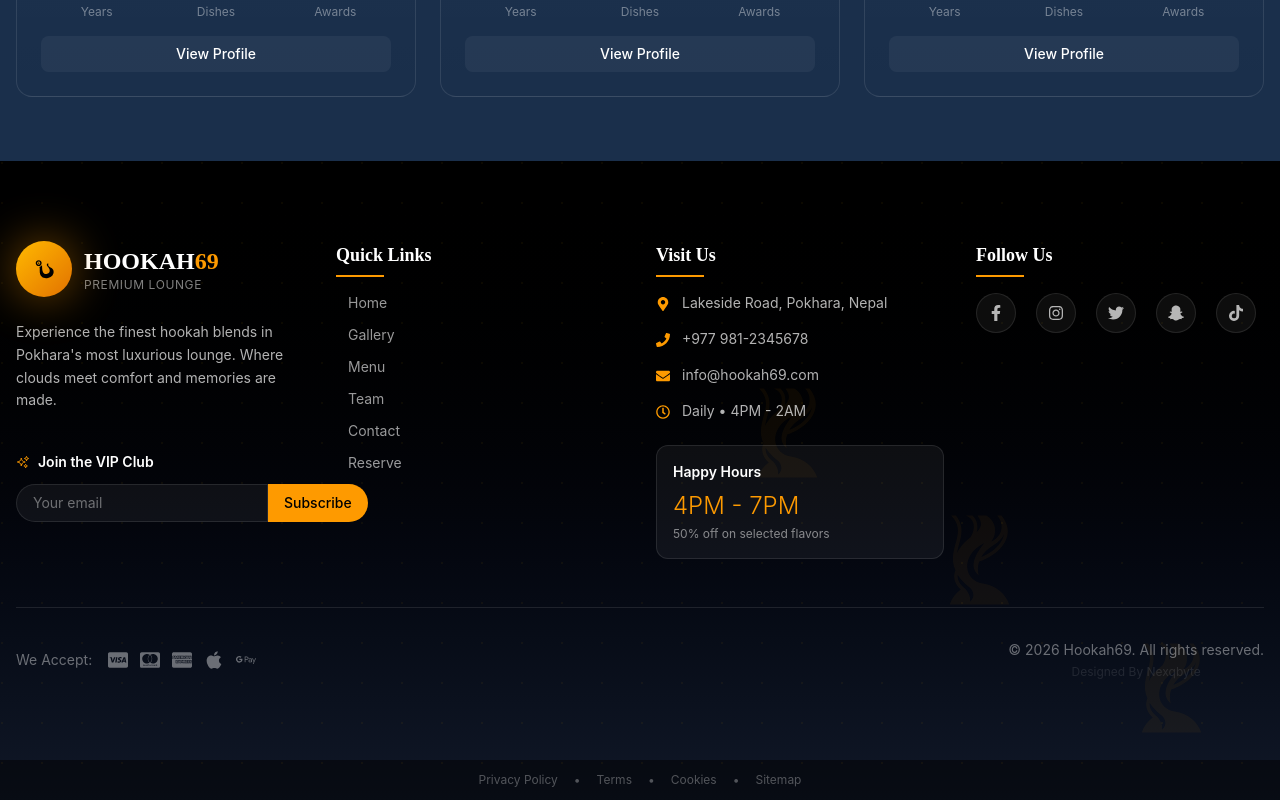
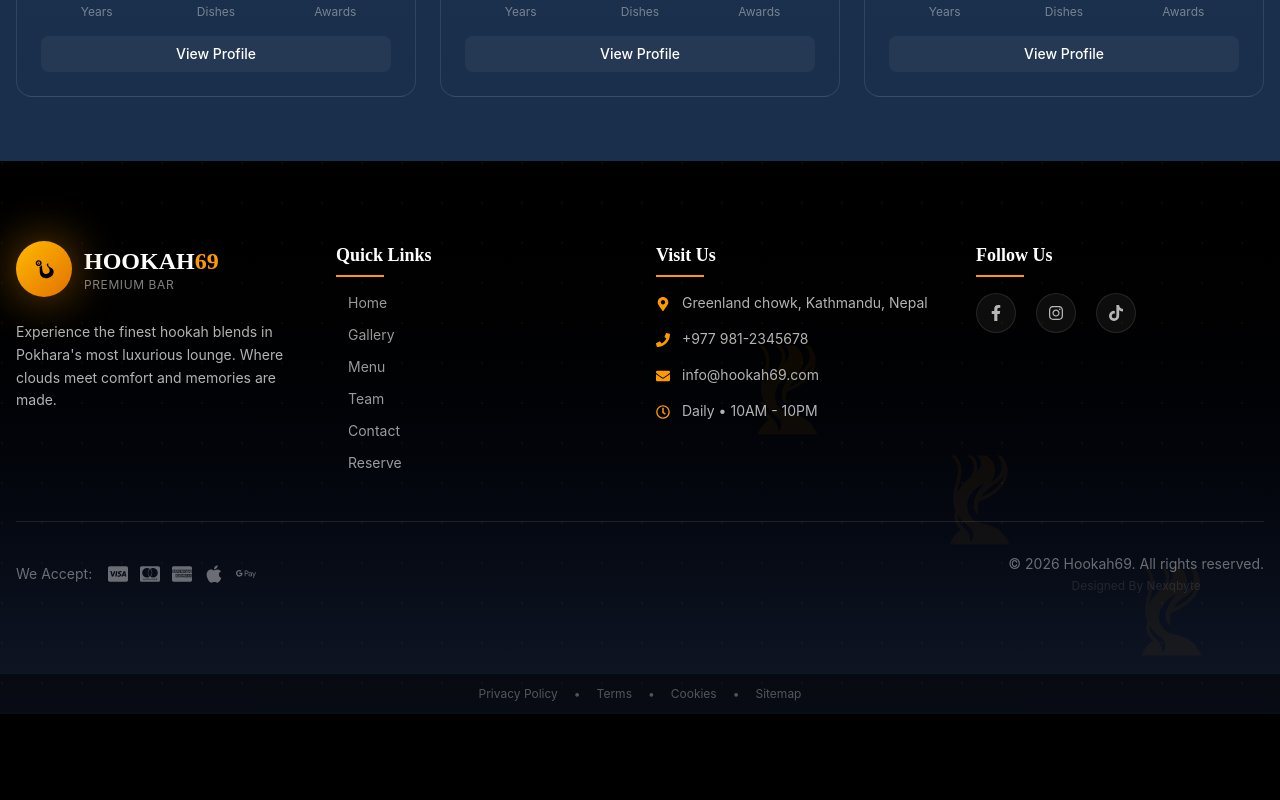
Before and after one commit to nexqbytesolution/hookah69, a Next.js app: page /team in a window 1280 px wide. Shown: the part 1643-2443 px from the top of the page. After the commit the page ends 2357 px from the top, so only its background shows below. Built offline with nearby package versions, Linux system fonts and the light colour scheme.

Commit message:
new commit new feature

```diff
--- a/src/component/Footer.jsx
+++ b/src/component/Footer.jsx
@@ -34,40 +34,28 @@ const Footer = () => {
   ];
 
   const contactInfo = [
-    { icon: FaMapMarkerAlt, text: "Lakeside Road, Pokhara, Nepal" },
+    { icon: FaMapMarkerAlt, text: "Greenland chowk, Kathmandu, Nepal" },
     { icon: FaPhone, text: "+977 981-2345678" },
     { icon: FaEnvelope, text: "info@hookah69.com" },
-    { icon: FaRegClock, text: "Daily • 4PM - 2AM" },
+    { icon: FaRegClock, text: "Daily • 10AM - 10PM" },
   ];
 
   const socialLinks = [
     {
       icon: FaFacebookF,
-      href: "https://facebook.com",
+      href: "https://www.facebook.com/profile.php?id=100085491741693&ref=NONE_ig_profile_ac",
       label: "Facebook",
       color: "hover:bg-blue-600",
     },
     {
       icon: FaInstagram,
-      href: "https://instagram.com",
+      href: "https://www.instagram.com/hookah69_official/",
       label: "Instagram",
       color: "hover:bg-pink-600",
     },
     {
-      icon: FaTwitter,
-      href: "https://twitter.com",
-      label: "Twitter",
-      color: "hover:bg-blue-400",
-    },
-    {
-      icon: FaSnapchatGhost,
-      href: "https://snapchat.com",
-      label: "Snapchat",
-      color: "hover:bg-yellow-500",
-    },
-    {
       icon: FaTiktok,
-      href: "https://tiktok.com",
+      href: "https://www.tiktok.com/@hookah696?_r=1&_t=ZS-94bU8WGpx72",
       label: "TikTok",
       color: "hover:bg-black",
     },
@@ -132,7 +120,7 @@ const Footer = () => {
                     <span className="text-amber-500">69</span>
                   </h2>
                   <p className="text-[10px] md:text-xs text-white/50 tracking-wider">
-                    PREMIUM LOUNGE
+                    PREMIUM BAR
                   </p>
                 </div>
               </div>
@@ -142,24 +130,6 @@ const Footer = () => {
               Experience the finest hookah blends in Pokhara&apos;s most
               luxurious lounge. Where clouds meet comfort and memories are made.
             </p>
-
-            {/* Newsletter Signup - Hidden on mobile to save space */}
-            <div className="pt-2 md:pt-4 hidden md:block">
-              <h4 className="text-sm font-semibold mb-3 flex items-center space-x-2">
-                <HiOutlineSparkles className="text-amber-500" />
-                <span>Join the VIP Club</span>
-              </h4>
-              <div className="flex max-w-xs">
-                <input
-                  type="email"
-                  placeholder="Your email"
-                  className="flex-1 px-4 py-2 bg-white/5 border border-white/10 rounded-l-full text-sm text-white placeholder-white/40 focus:outline-none focus:border-amber-500/50 transition-colors"
-                />
-                <button className="px-4 py-2 bg-amber-500 text-black rounded-r-full font-medium text-sm hover:bg-amber-400 transition-all hover:scale-105 transform">
-                  Subscribe
-                </button>
-              </div>
-            </div>
           </div>
 
           {/* Quick Links - 2 columns on mobile */}
@@ -204,19 +174,6 @@ const Footer = () => {
                 );
               })}
             </ul>
-
-            {/* Business Hours Badge */}
-            <div className="mt-4 md:mt-6 p-3 md:p-4 bg-white/5 rounded-xl border border-white/10">
-              <h4 className="text-xs md:text-sm font-semibold mb-1 md:mb-2">
-                Happy Hours
-              </h4>
-              <p className="text-amber-500 text-xl md:text-2xl font-light">
-                4PM - 7PM
-              </p>
-              <p className="text-white/50 text-[10px] md:text-xs mt-1">
-                50% off on selected flavors
-              </p>
-            </div>
           </div>
 
           {/* Follow Us - Social links at bottom on mobile */}
@@ -239,29 +196,10 @@ const Footer = () => {
                     className={`w-9 h-9 md:w-10 md:h-10 rounded-full bg-white/5 border border-white/10 flex items-center justify-center text-white/70 hover:text-white transition-all duration-300 ${social.color} hover:scale-110 hover:border-transparent`}
                     aria-label={social.label}
                   >
-
                     <Icon size={16} />
                   </a>
                 );
               })}
-            </div>
-
-            {/* Mobile Newsletter Signup - Only visible on mobile */}
-            <div className="mt-6 md:hidden">
-              <h4 className="text-sm font-semibold mb-3 flex items-center space-x-2">
-                <HiOutlineSparkles className="text-amber-500" />
-                <span>Join the VIP Club</span>
-              </h4>
-              <div className="flex">
-                <input
-                  type="email"
-                  placeholder="Your email"
-                  className="flex-1 px-4 py-2 bg-white/5 border border-white/10 rounded-l-full text-sm text-white placeholder-white/40 focus:outline-none focus:border-amber-500/50 transition-colors"
-                />
-                <button className="px-4 py-2 bg-amber-500 text-black rounded-r-full font-medium text-sm hover:bg-amber-400 transition-all hover:scale-105 transform">
-                  Subscribe
-                </button>
-              </div>
             </div>
           </div>
         </div>
--- a/src/component/HeroSection.jsx
+++ b/src/component/HeroSection.jsx
@@ -33,7 +33,7 @@ const HeroSection = () => {
           >
             <span className="inline-flex items-center space-x-1 md:space-x-2 text-white/80 text-[10px] md:text-sm tracking-[0.2em] uppercase">
               <HiOutlineSparkles className="text-amber-500/80 w-3 h-3 md:w-4 md:h-4" />
-              <span>Est. 2024 • Lakeside Pokhara</span>
+              <span>Est. 2023 • Greenland chowk, Kathmandu</span>
               <HiOutlineSparkles className="text-amber-500/80 w-3 h-3 md:w-4 md:h-4" />
             </span>
           </div>
@@ -101,7 +101,7 @@ const HeroSection = () => {
             </div>
             <div className="text-center">
               <div className="text-xl md:text-3xl font-light text-white">
-                100+
+                20+
               </div>
               <div className="text-[10px] md:text-sm text-white/60 tracking-wider mt-1">
                 DRINKS
@@ -124,12 +124,12 @@ const HeroSection = () => {
         <div className="flex flex-col sm:flex-row items-center justify-center gap-2 sm:gap-6 text-white/60 text-[10px] sm:text-sm">
           <div className="flex items-center space-x-2">
             <FaRegClock className="text-amber-500/80 w-3 h-3 sm:w-4 sm:h-4" />
-            <span>Open Daily • 4PM - 2AM</span>
+            <span>Open Daily • 10AM - 10PM</span>
           </div>
           <div className="hidden sm:block text-white/20">|</div>
           <div className="flex items-center space-x-2">
             <FaMapMarkerAlt className="text-amber-500/80 w-3 h-3 sm:w-4 sm:h-4" />
-            <span>Lakeside, Pokhara</span>
+            <span>Greenland chowk, Kathmandu</span>
           </div>
         </div>
       </div>
--- a/src/component/Navbar.jsx
+++ b/src/component/Navbar.jsx
@@ -62,10 +62,21 @@ const Navbar = () => {
   ];
 
   const socialIcons = [
-    { icon: FaFacebookF, href: "https://facebook.com", label: "Facebook" },
-    { icon: FaInstagram, href: "https://instagram.com", label: "Instagram" },
-    { icon: FaTiktok, href: "https://tiktok.com", label: "Tiktok" },
-    { icon: FaSnapchatGhost, href: "https://snapchat.com", label: "Snapchat" },
+    {
+      icon: FaFacebookF,
+      href: "https://www.facebook.com/profile.php?id=100085491741693&ref=NONE_ig_profile_ac",
+      label: "Facebook",
+    },
+    {
+      icon: FaInstagram,
+      href: "https://www.instagram.com/hookah69_official/",
+      label: "Instagram",
+    },
+    {
+      icon: FaTiktok,
+      href: "https://www.tiktok.com/@hookah696?_r=1&_t=ZS-94bU8WGpx72",
+      label: "Tiktok",
+    },
   ];
 
   return (
@@ -109,7 +120,7 @@ const Navbar = () => {
                   <span className="text-amber-500 ml-1">69</span>
                 </h1>
                 <span className="text-[8px] md:text-xs text-white/50 tracking-widest hidden sm:block">
-                  PREMIUM LOUNGE
+                  PREMIUM BAR
                 </span>
               </div>
             </Link>
--- a/src/component/WhyChooseUs/WhyChooseUs.jsx
+++ b/src/component/WhyChooseUs/WhyChooseUs.jsx
@@ -1,5 +1,5 @@
 "use client";
-
+import Link from "next/link";
 import { motion } from "framer-motion";
 import {
   GiHook,
@@ -74,7 +74,7 @@ const WhyChooseUs = () => {
     { icon: HiOutlineClock, text: "Open Late Night" },
     { icon: FaWifi, text: "Free High-Speed WiFi" },
     { icon: FaParking, text: "Valet Parking" },
-    { icon: HiOutlineLocationMarker, text: "Lakeside Location" },
+    { icon: HiOutlineLocationMarker, text: "Center Location" },
     { icon: FaShieldAlt, text: "Safe & Secure" },
     { icon: HiOutlineHeart, text: "Loved by Locals" },
     { icon: HiOutlineEmojiHappy, text: "Friendly Staff" },
@@ -142,10 +142,10 @@ const WhyChooseUs = () => {
           </div>
 
           <h2 className="text-4xl md:text-5xl font-bold text-white mb-4">
-            Experience the <span className="text-[#F4B400]">Best</span> Lounge
+            Experience the <span className="text-[#F4B400]">Best</span> Bar
           </h2>
           <p className="text-white/60 max-w-2xl mx-auto">
-            Discover why Hookah69 is Pokhara&apos;s most loved premium lounge
+            Discover why Hookah69 is Kathmandu&apos;s most loved premium lounge
           </p>
         </motion.div>
 
@@ -253,10 +253,12 @@ const WhyChooseUs = () => {
           transition={{ delay: 0.6 }}
           className="text-center mt-16"
         >
-          <button className="group relative px-8 py-4 bg-[#F4B400] text-[#1A2F4B] rounded-full font-semibold text-lg overflow-hidden shadow-lg hover:shadow-xl transition-all">
-            <span className="relative z-10">Book Your Experience</span>
-            <div className="absolute inset-0 bg-white transform scale-x-0 group-hover:scale-x-100 transition-transform duration-500 origin-left" />
-          </button>
+          <Link href="/reserve" className="group relative inline-block">
+            <button className="group relative px-8 py-4 cursor-pointer bg-[#F4B400] text-[#1A2F4B] rounded-full font-semibold text-lg overflow-hidden shadow-lg hover:shadow-xl transition-all">
+              <span className="relative z-10">Book Your Experience</span>
+              <div className="absolute inset-0 bg-white transform scale-x-0 group-hover:scale-x-100 transition-transform duration-500 origin-left" />
+            </button>
+          </Link>
           <p className="text-white/40 text-sm mt-4">
             Join hundreds of happy customers every night
           </p>
--- a/src/component/owner/Owner.jsx
+++ b/src/component/owner/Owner.jsx
@@ -24,14 +24,14 @@ const Owners = () => {
       id: 1,
       name: "Rajan Thapa",
       title: "Founder & CEO",
-      bio: "With over 15 years of experience in hospitality, Rajan founded Hookah69 with a vision to create Pokhara's most premium lounge experience. His passion for excellence and attention to detail has made Hookah69 a favorite destination.",
+      bio: "With over 7 years of experience in hospitality, Rajan founded Hookah69 with a vision to create Kathmandu's most premium lounge experience. His passion for excellence and attention to detail has made Hookah69 a favorite destination.",
       image: "/cheif/cheif.jpg",
       quote: "We don't just serve hookah, we create memories.",
       experience: "15+ years",
       specialty: "Hospitality Expert",
       email: "rajan@hookah69.com",
       phone: "+977 981-2345678",
-      location: "Pokhara, Nepal",
+      location: "Kathmandu, Nepal",
       social: [
         {
           icon: FaFacebookF,
@@ -55,44 +55,9 @@ const Owners = () => {
         },
       ],
       stats: [
-        { label: "Years", value: "15+" },
-        { label: "Branches", value: "3" },
+        { label: "Years", value: "7+" },
+        { label: "Branches", value: "1" },
         { label: "Awards", value: "8" },
-      ],
-    },
-    {
-      id: 2,
-      name: "Suman Gurung",
-      title: "Co-Founder & Operations Head",
-      bio: "Suman brings 12 years of culinary expertise and lounge management to Hookah69. His innovative approach to flavor combinations and customer experience has earned him recognition in the industry.",
-      image: "/cheif/cheif.jpg",
-      quote: "Every flavor tells a story. Let us share ours with you.",
-      experience: "12+ years",
-      specialty: "Flavor Expert",
-      email: "suman@hookah69.com",
-      phone: "+977 981-2345679",
-      location: "Pokhara, Nepal",
-      social: [
-        {
-          icon: FaFacebookF,
-          url: "https://facebook.com",
-          color: "hover:bg-blue-600",
-        },
-        {
-          icon: FaInstagram,
-          url: "https://instagram.com",
-          color: "hover:bg-pink-600",
-        },
-        {
-          icon: FaTwitter,
-          url: "https://twitter.com",
-          color: "hover:bg-blue-400",
-        },
-      ],
-      stats: [
-        { label: "Years", value: "12+" },
-        { label: "Flavors", value: "50+" },
-        { label: "Awards", value: "5" },
       ],
     },
   ];
@@ -150,7 +115,7 @@ const Owners = () => {
         </motion.div>
 
         {/* Owners Grid */}
-        <div className="grid grid-cols-1 lg:grid-cols-2 gap-8 max-w-6xl mx-auto">
+        <div className=" gap-8 max-w-6xl flex  justify-center  mx-auto">
           {owners.map((owner, index) => (
             <motion.div
               key={owner.id}
```
